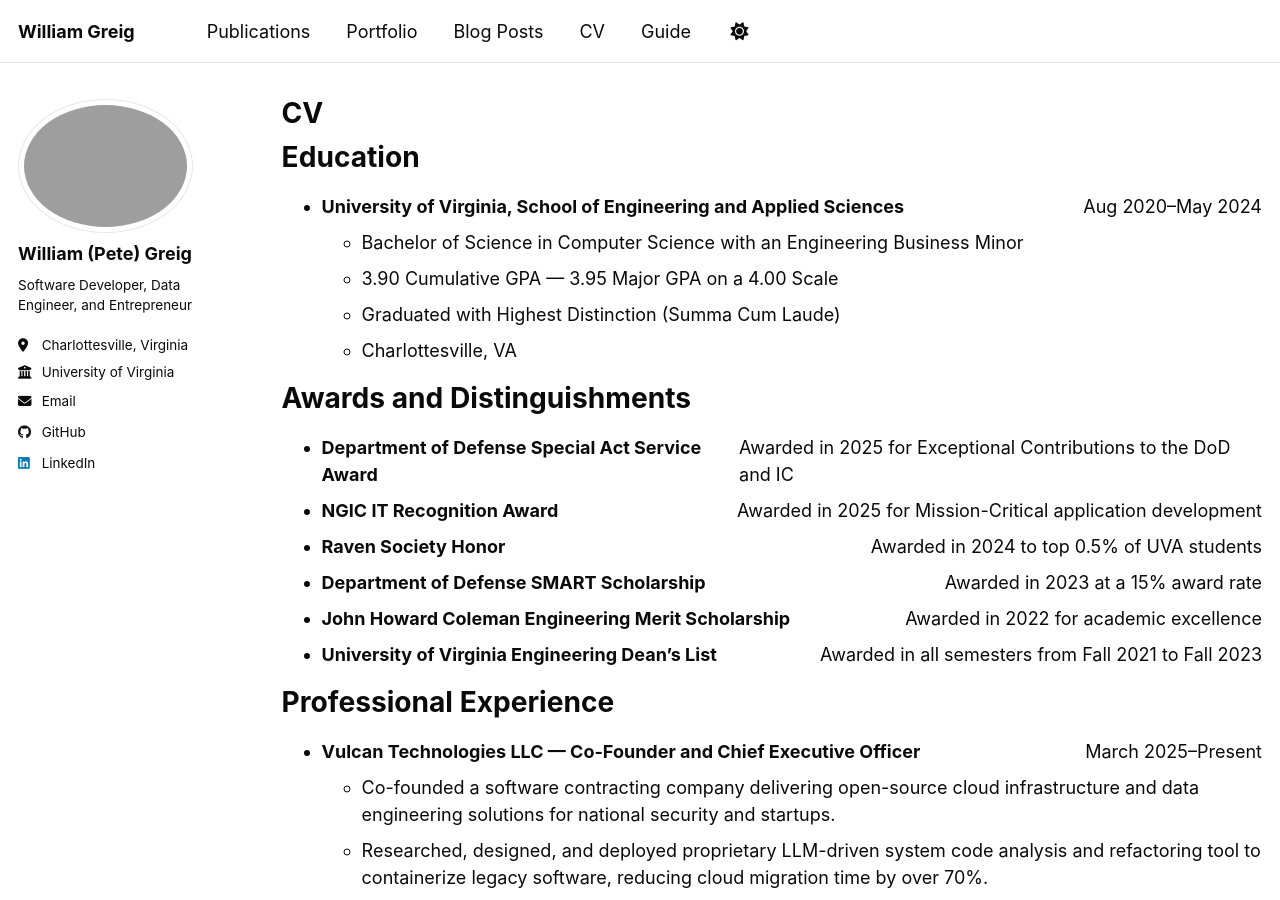
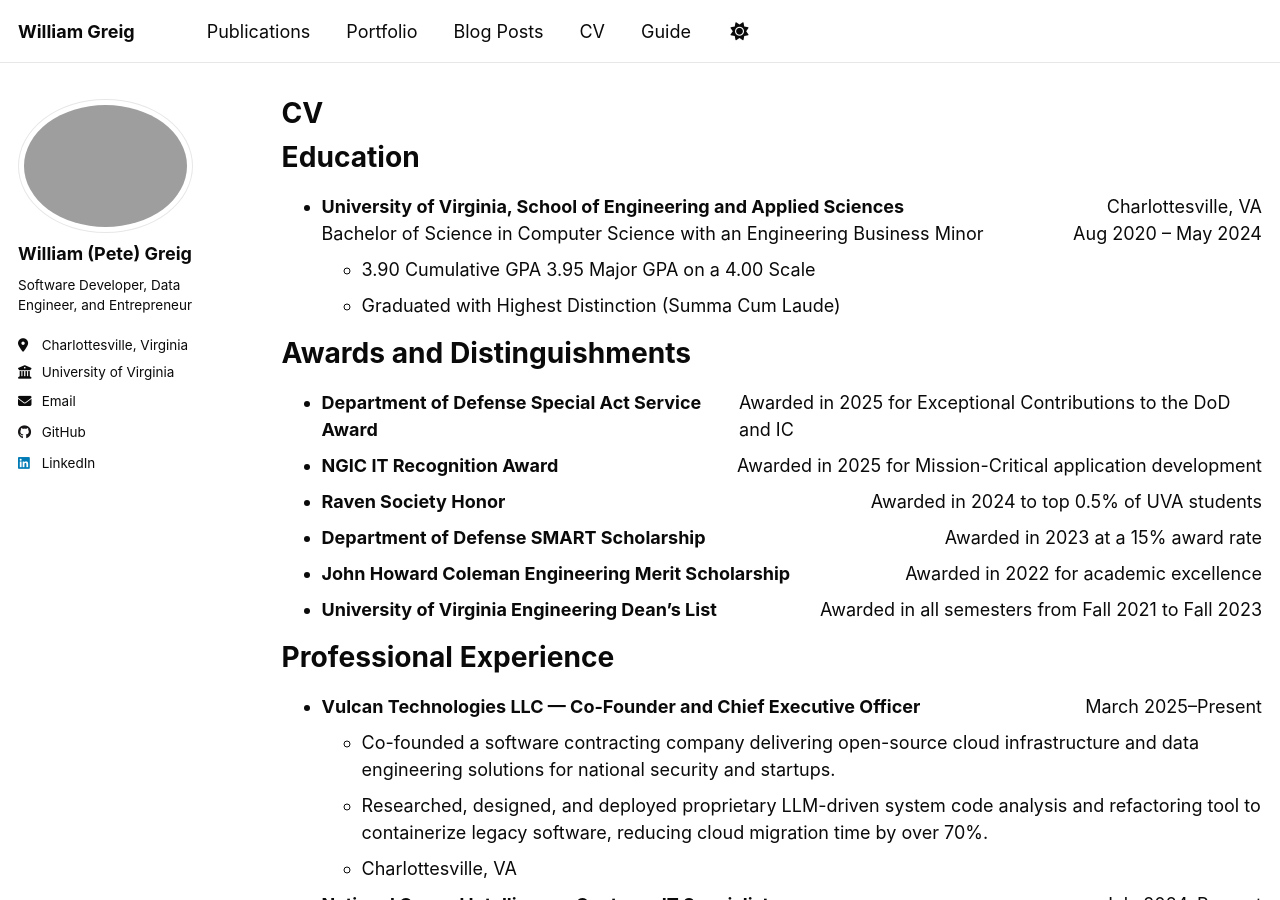
Before and after one commit to WilliamGreig/williamgreig.github.io, a Jekyll site: the page built from _pages/cv.md, in a window 1280 px wide and 900 px high. Built offline with Jekyll 4.4.1, drawn with Linux system fonts in a browser that asks for light colours.

Commit message:
cv formatting

```diff
--- a/_pages/cv.md
+++ b/_pages/cv.md
@@ -12,20 +12,24 @@
 Education
 ======
 
+
 <ul>
   <li>
     <div style="display: flex; justify-content: space-between; width: 100%;">
       <strong>University of Virginia, School of Engineering and Applied Sciences</strong>
-      <span>Aug 2020–May 2024</span>
+      <span>Charlottesville, VA</span>
+    </div>
+    <div style="display: flex; justify-content: space-between; width: 100%;">
+      <span>Bachelor of Science in Computer Science with an Engineering Business Minor</span>
+      <span>Aug 2020 – May 2024</span>
     </div>
     <ul>
-      <li>Bachelor of Science in Computer Science with an Engineering Business Minor</li>
-      <li>3.90 Cumulative GPA — 3.95 Major GPA on a 4.00 Scale</li>
+      <li>3.90 Cumulative GPA 3.95 Major GPA on a 4.00 Scale</li>
       <li>Graduated with Highest Distinction (Summa Cum Laude)</li>
-      <li>Charlottesville, VA</li>
     </ul>
   </li>
 </ul>
+
 
 Awards and Distinguishments
 ======
```
